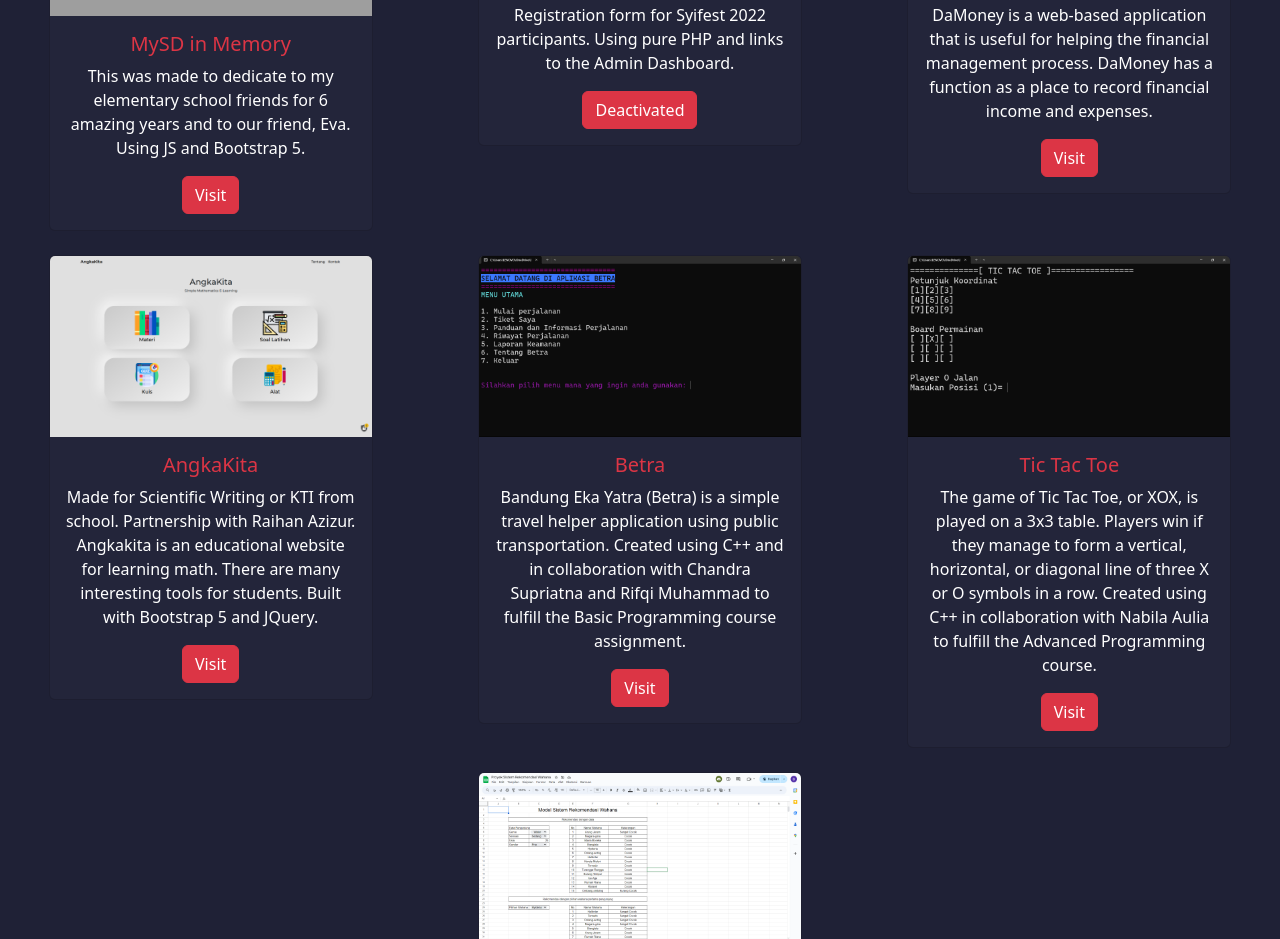
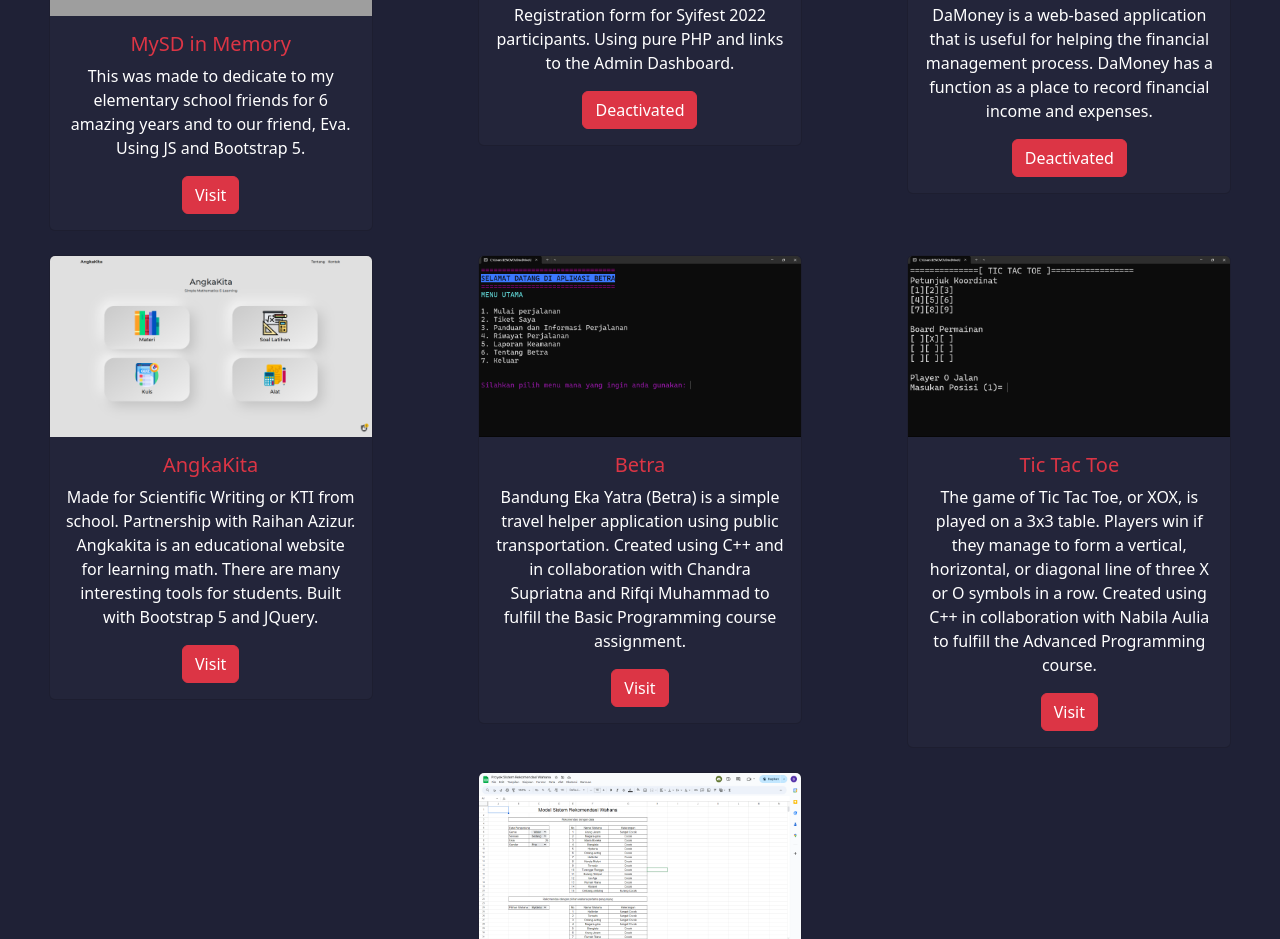
Before and after one commit to darrellhl082/darrellhl082.github.io, a plain HTML site: page index.html in a window 1280 px wide. Shown: the part 2081-3020 px from the top of the page. Drawn offline with nearby package versions, Linux system fonts and the light colour scheme; grey boxes are pictures that could not be loaded.

Commit message:
Update index.html

```diff
--- a/index.html
+++ b/index.html
@@ -172,7 +172,7 @@
               <div class="card-body">
                 <h5 class="card-title text-danger">DaMoney</h5>
                 <p class="card-text">DaMoney is a web-based application that is useful for helping the financial management process. DaMoney has a function as a place to record financial income and expenses. </p>
-                <a href="https://bit.ly/DaMoneyApp" target="_blank" class="btn btn-danger">Visit</a>
+                <a href="#" target="_blank" class="btn btn-danger">Deactivated</a>
               </div>
             </div>
           </div>
```
